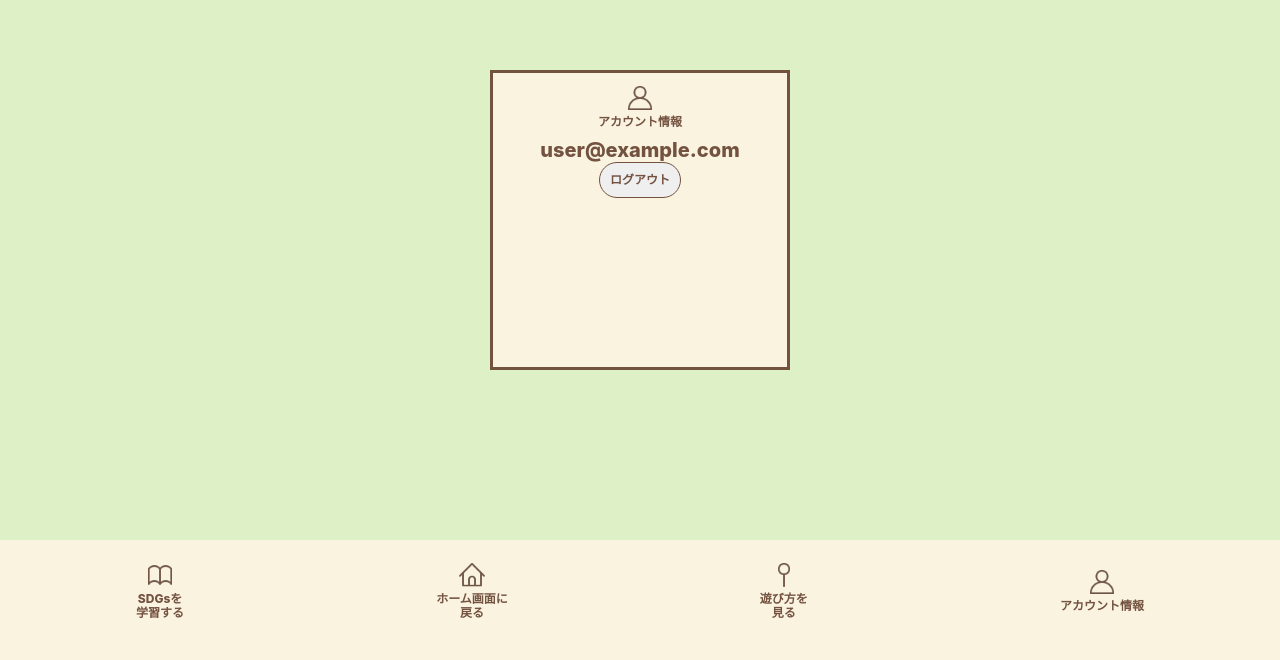
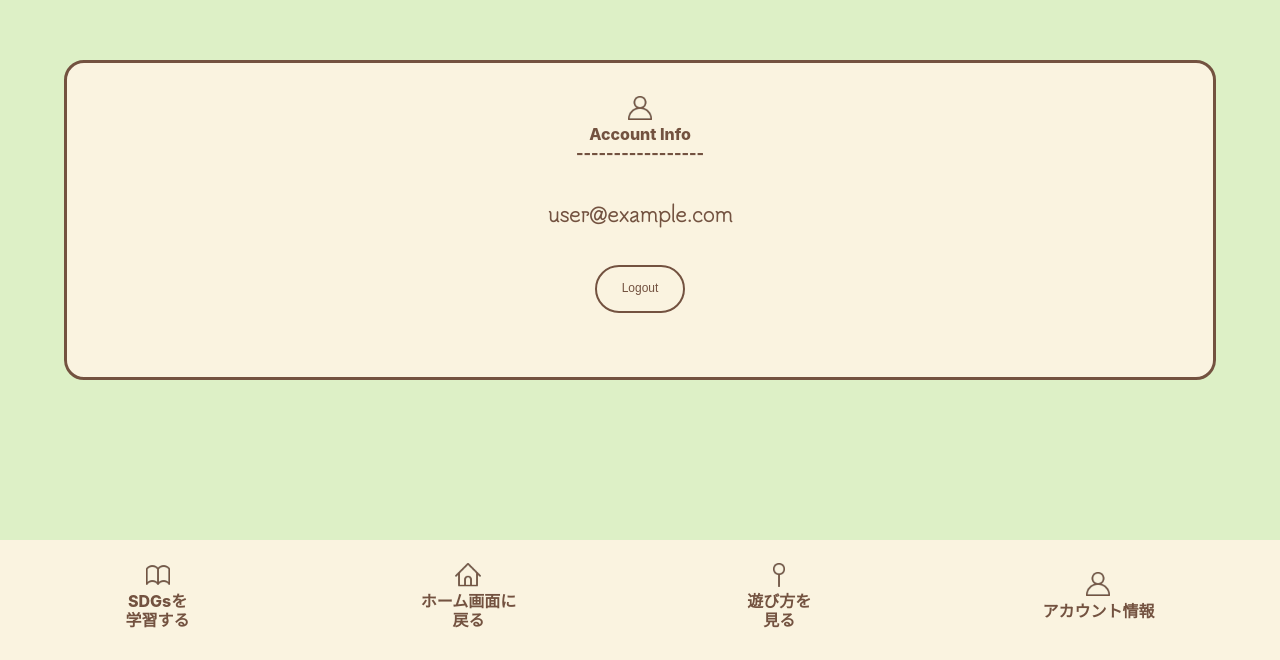
Before and after one commit to rn-vn/solution-2024, a React (Create React App) app: page /my-page in a window 1280 px wide. Shown: the part 140-800 px from the top of the page. Built offline with nearby package versions, Linux system fonts and the light colour scheme; no server answers; sample sign-in values are in the browser's storage.

Commit message:
style: mypage

```diff
--- a/src/components/Mypage.css
+++ b/src/components/Mypage.css
@@ -3,45 +3,51 @@
   display: flex;
   justify-content: center;
   align-items: center;
-
+  padding: 30px;
   height: 90vh;
   background: #DDF0C6;
 }
-.accountinformation-container{
-  width: 300px;
-  height: 300px;
-  top: 131px;
+
+.account-information-container {
+  width: 90vw;
+  height: 40vh;
+  padding: 20px;
   background-color: #FAF3E0;
   border: 3px #735240 solid;
+  border-radius: 20px;
 }
 
-.Mypage-email{
+.Mypage-email {
   color: #735240;
   font-size: 20px;
-  font-family: Inter;
   font-weight: 800;
-  word-wrap: break-word
+  word-wrap: break-word;
+  margin-top: 5vh;
+  margin-bottom: 5vh;
 }
 
-h1{
+.p-footer {
   color: #735240;
-  font-size: 12px;
-  font-family: Inter;
+  font-size: 16px;
   font-weight: 800;
   word-wrap: break-word;
 }
-.mypage-bottom{
+
+.mypage-bottom {
   padding: 10px;
   border-radius: 25px;
-  border: 1px #735240 solid;
+  border: 2px #735240 solid;
   justify-content: center;
   align-items: center;
-  gap: 10px;
+  padding: 15px 25px 15px;
   display: inline-flex;
-/*ログアウトのフォント*/
   color: #735240;
+  background-color: #FAF3E0;
   font-size: 12px;
-  font-family: Inter;
-  font-weight: 800;
-  word-wrap: break-word;
 }
+
+.mypage-bottom:hover {
+  background-color: #735240;
+  color: #FAF3E0;
+  cursor: pointer;
+}
--- a/src/components/Mypage.js
+++ b/src/components/Mypage.js
@@ -46,15 +46,15 @@ const Mypage = () => {
           ) : (
             <>
               <div className="mypage-container">
-                <div className="accountinformation-container">
+                <div className="account-information-container">
                   <div className="footer-item">
-                    <img src={AccuntInfo} alt="アカウント情報" width={30} height={30} />
-                    <p className='p-footer'>アカウント情報</p>
+                    <img src={AccuntInfo} alt="Account" width={30} height={30} />
+                    <p className='p-footer'>Account Info<br />-----------------</p>
                   </div>
 
                   <p className="Mypage-email">{user?.email}</p>
 
-                  <button className="mypage-bottom" onClick={logout}>ログアウト</button>
+                  <button className="mypage-bottom" onClick={logout}>Logout</button>
                 </div>
               </div>
               <HomeFooter />
```
